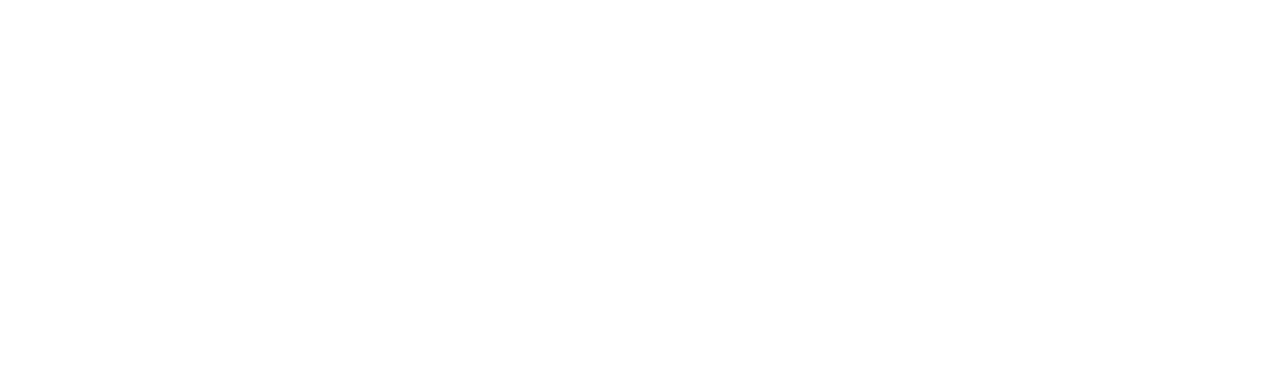
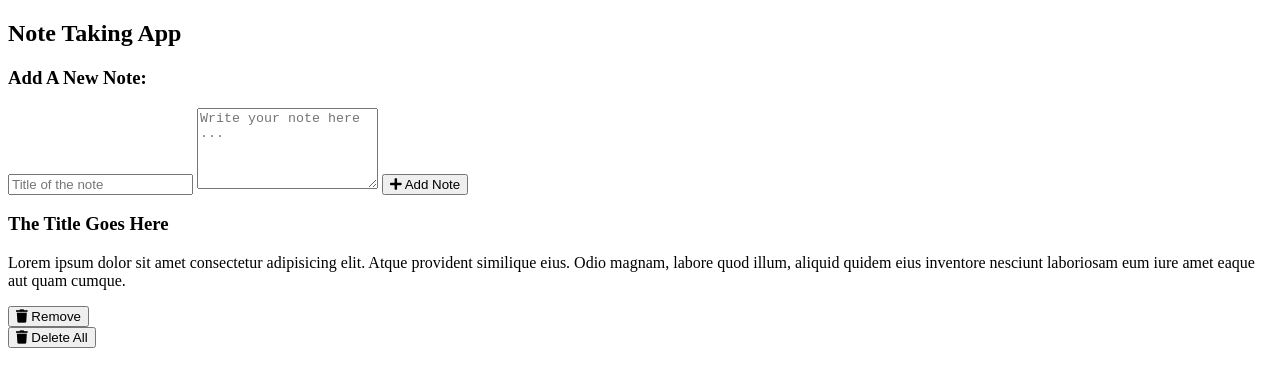
Before and after one commit to sbamsh/note-taking, a plain HTML site: page index.html in a window 1280 px wide. Drawn offline with Linux system fonts and the light colour scheme.

Commit message:
htmls code completed

```diff
--- a/index.html
+++ b/index.html
@@ -11,6 +11,39 @@
 </head>
 <body>
 
+    <div class="note">
+        <h2>Note Taking App</h2>
+        <div class="note-input">
+            <h3>Add A New Note:</h3>
+            <div class="note-wrapper">
+                <input type="text" id="note-title" placeholder="Title of the note">
+                <textarea  id="note-content" rows="5" placeholder="Write your note here ..."></textarea>
+                <button type="button" class="btn" id="add-note-btn">
+                    <span><i class="fas fa-plus"></i></span>
+                    Add Note
+                </button>
+            </div>
+        </div>
+
+        <div class="note-list">
+             <!-- note item -->
+             <div class="note-item">
+                <h3>The Title Goes Here</h3>
+                <p>Lorem ipsum dolor sit amet consectetur adipisicing elit.
+                    Atque provident similique eius. Odio magnam, labore quod illum,
+                    aliquid quidem eius inventore nesciunt laboriosam eum iure amet eaque aut quam cumque.</p>
+                    <button type="button" class="btn delete-note-btn">
+                        <span><i class="fas fa-trash"></i></span>
+                        Remove
+                    </button>
+             </div>
+        </div>
+
+        <button type="button" class="btn" id="delete-all-bt">
+            <span><i class="fas fa-trash"></i></span>
+            Delete All
+        </button>
+    </div>
 
 
 
```
